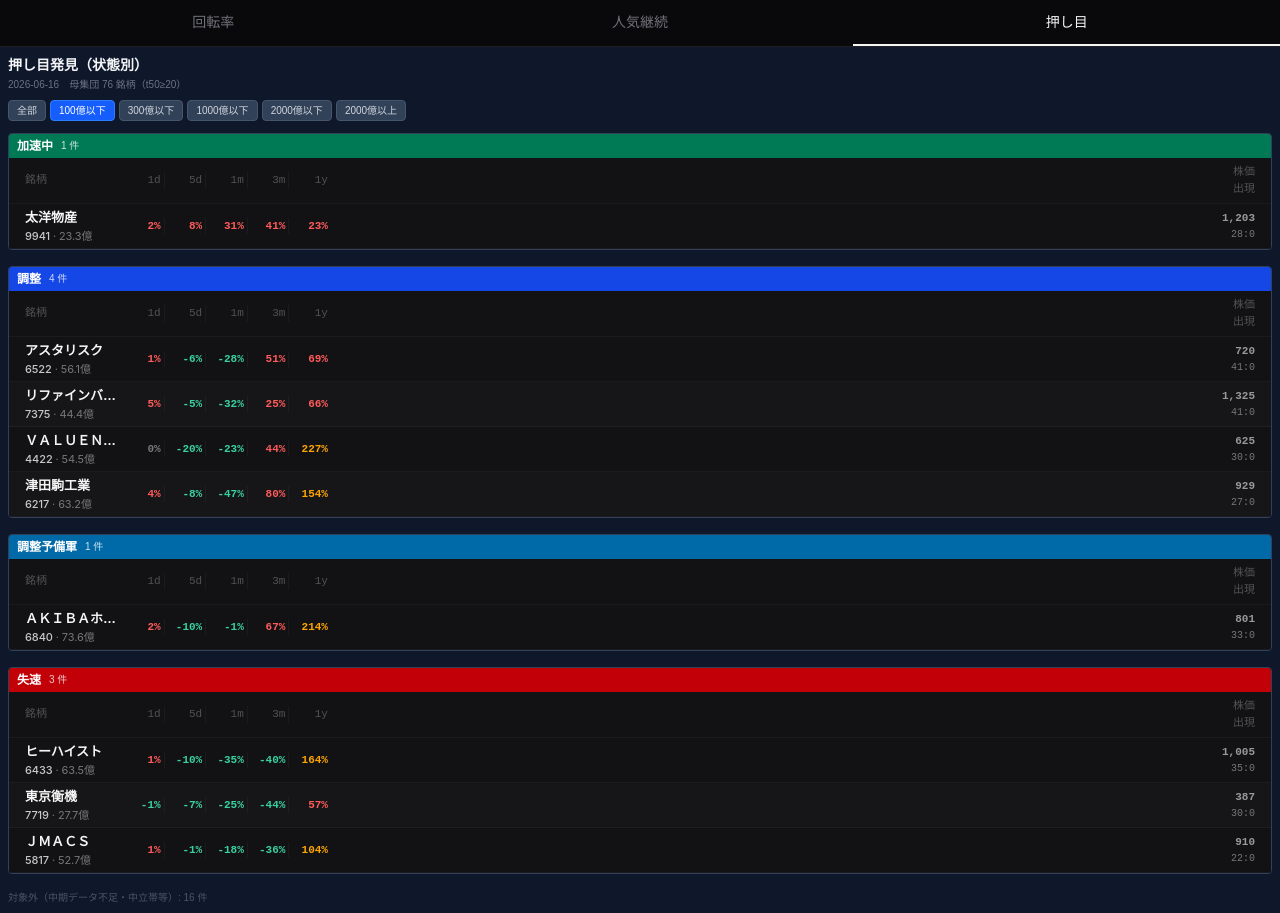
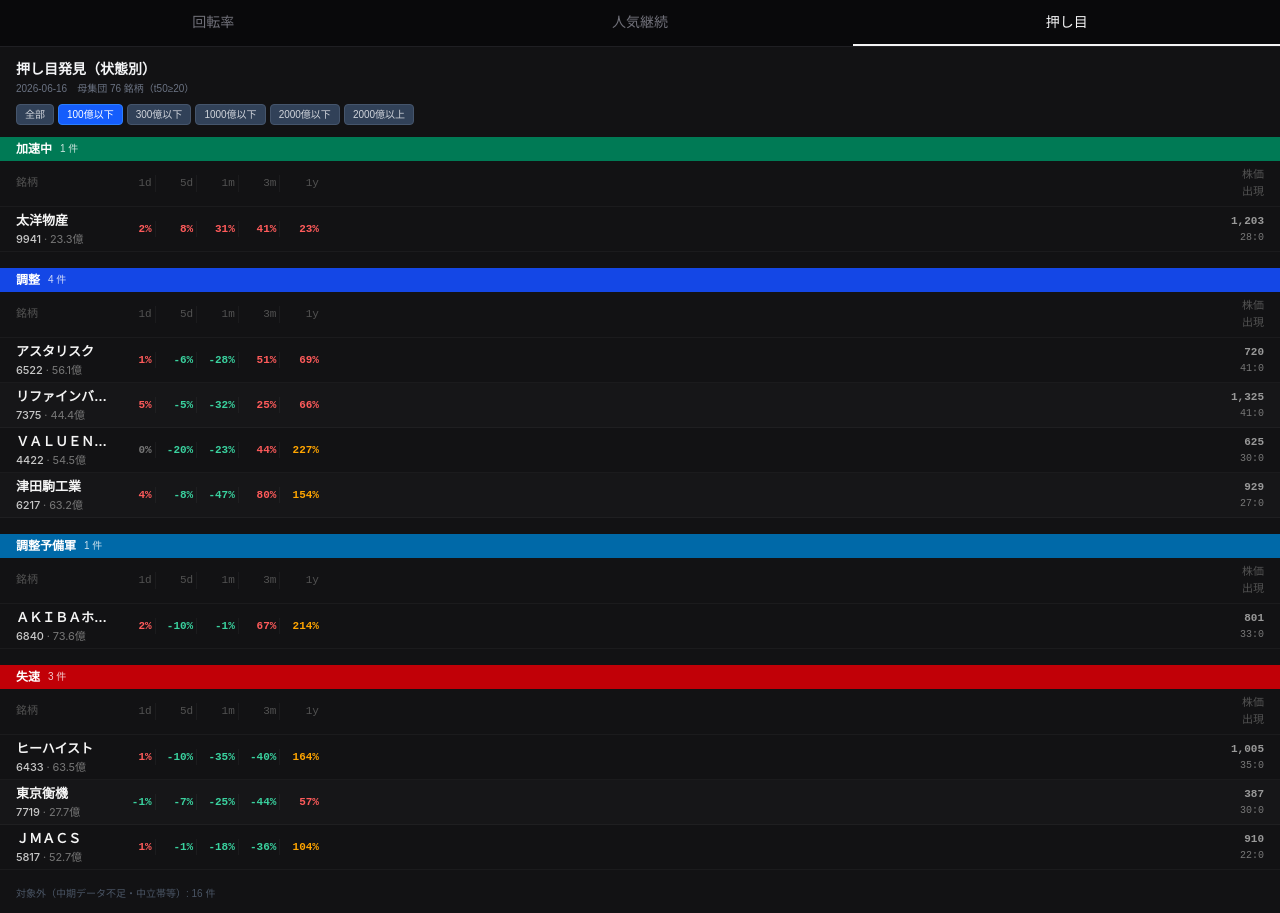
Before and after one commit to biriyani0141/turnover-detector, a Next.js app in the folder web/: page /pullback in a window 1280 px wide. Both pictures are taken after a click on the button "100億以下". Built offline with nearby package versions, Linux system fonts and the light colour scheme.

Commit message:
fix: v3 UI フル幅化 余白除去 popular/pullback

```diff
--- a/web/src/app/popular/page.tsx
+++ b/web/src/app/popular/page.tsx
@@ -88,16 +88,16 @@ export default function PopularPage() {
   if (!rows) return <div className="p-4">loading...</div>;
 
   return (
-    <div className="p-3" style={{ backgroundColor: "#09090B", minHeight: "100vh" }}>
-      <h1 className="text-base font-bold mb-1" style={{ color: "#F4F4F5" }}>
+    <div style={{ backgroundColor: "#121214", minHeight: "100vh", paddingTop: 12, paddingBottom: 12 }}>
+      <h1 className="text-base font-bold mb-1" style={{ color: "#F4F4F5", paddingLeft: 16, paddingRight: 16 }}>
         人気継続（出現＋S高）
       </h1>
-      <p className="text-xs mb-3" style={{ color: "#71717A" }}>
+      <p className="text-xs mb-3" style={{ color: "#71717A", paddingLeft: 16, paddingRight: 16 }}>
         {meta?.date} ／ 上位50件
       </p>
 
       {/* 窓切替 */}
-      <div className="flex flex-wrap gap-1 mb-2">
+      <div className="flex flex-wrap gap-1 mb-2" style={{ paddingLeft: 16, paddingRight: 16 }}>
         {WIN_OPTIONS.map((w) => (
           <button
             key={w}
@@ -115,7 +115,7 @@ export default function PopularPage() {
       </div>
 
       {/* 時価総額フィルタ */}
-      <div className="flex flex-wrap gap-1 mb-3">
+      <div className="flex flex-wrap gap-1 mb-3" style={{ paddingLeft: 16, paddingRight: 16 }}>
         {CAP_FILTERS.map((f) => (
           <button
             key={f.key}
@@ -133,7 +133,7 @@ export default function PopularPage() {
       </div>
 
       {/* リスト */}
-      <div style={{ backgroundColor: "#121214", borderRadius: 8, overflow: "hidden" }}>
+      <div style={{ backgroundColor: "#121214" }}>
         <StockRowHeader />
         {rows.map((r, i) => (
           <StockRow
--- a/web/src/app/pullback/page.tsx
+++ b/web/src/app/pullback/page.tsx
@@ -160,14 +160,14 @@ export default function PullbackPage() {
   const offCount  = sections.get("対象外")?.length ?? 0;
 
   return (
-    <div className="min-h-screen bg-slate-900 text-gray-100 p-2">
-      <h1 className="text-sm font-bold mb-0.5 text-gray-100">押し目発見（状態別）</h1>
-      <p className="text-[10px] text-gray-500 mb-2">
+    <div style={{ backgroundColor: "#121214", minHeight: "100vh", paddingTop: 12, paddingBottom: 12 }}>
+      <h1 className="text-sm font-bold mb-0.5 text-gray-100" style={{ paddingLeft: 16, paddingRight: 16 }}>押し目発見（状態別）</h1>
+      <p className="text-[10px] text-gray-500 mb-2" style={{ paddingLeft: 16, paddingRight: 16 }}>
         {meta?.date}　母集団 {totalBase} 銘柄（t50≥20）
       </p>
 
       {/* 時価総額フィルタ */}
-      <div className="flex flex-wrap gap-1 mb-3">
+      <div className="flex flex-wrap gap-1 mb-3" style={{ paddingLeft: 16, paddingRight: 16 }}>
         {CAP_FILTERS.map((f) => (
           <button
             key={f.key}
@@ -188,9 +188,9 @@ export default function PullbackPage() {
         const rows = sections.get(label) ?? [];
         if (rows.length === 0) return null;
         return (
-          <div key={label} className="mb-4 rounded overflow-hidden border border-slate-700">
+          <div key={label} className="mb-4">
             {/* 色帯ヘッダ */}
-            <div className={`px-2 py-1 ${headerBg} text-white text-xs font-bold flex items-center gap-2`}>
+            <div className={`py-1 ${headerBg} text-white text-xs font-bold flex items-center gap-2`} style={{ paddingLeft: 16, paddingRight: 16 }}>
               <span>{label}</span>
               <span className="font-normal text-[10px] opacity-80">{rows.length} 件</span>
             </div>
@@ -220,7 +220,7 @@ export default function PullbackPage() {
       })}
 
       {/* 対象外 件数注記 */}
-      <p className="text-[10px] text-gray-600 mt-1">
+      <p className="text-[10px] text-gray-600 mt-1" style={{ paddingLeft: 16, paddingRight: 16 }}>
         対象外（中期データ不足・中立帯等）: {offCount} 件
       </p>
     </div>
```
